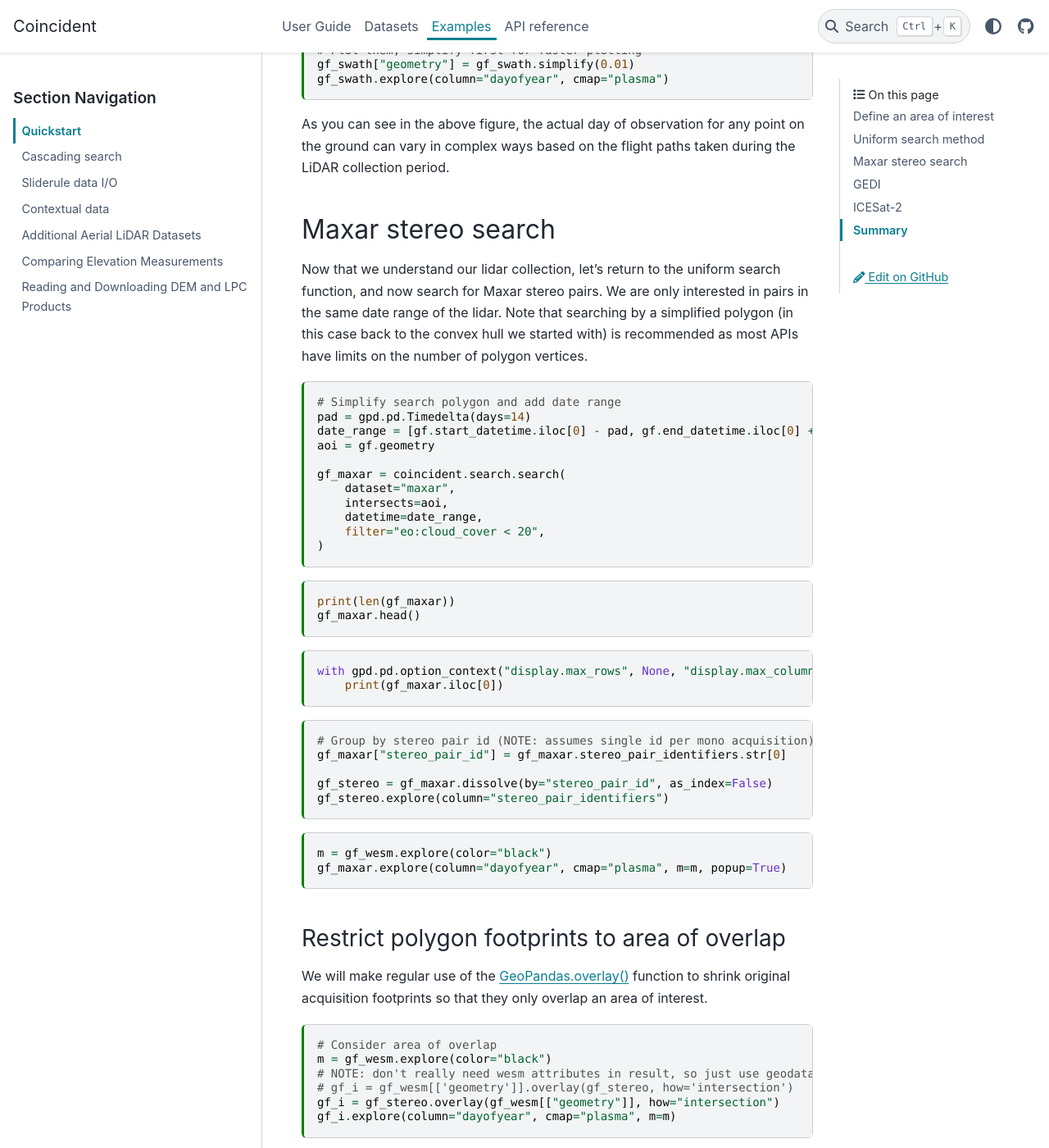
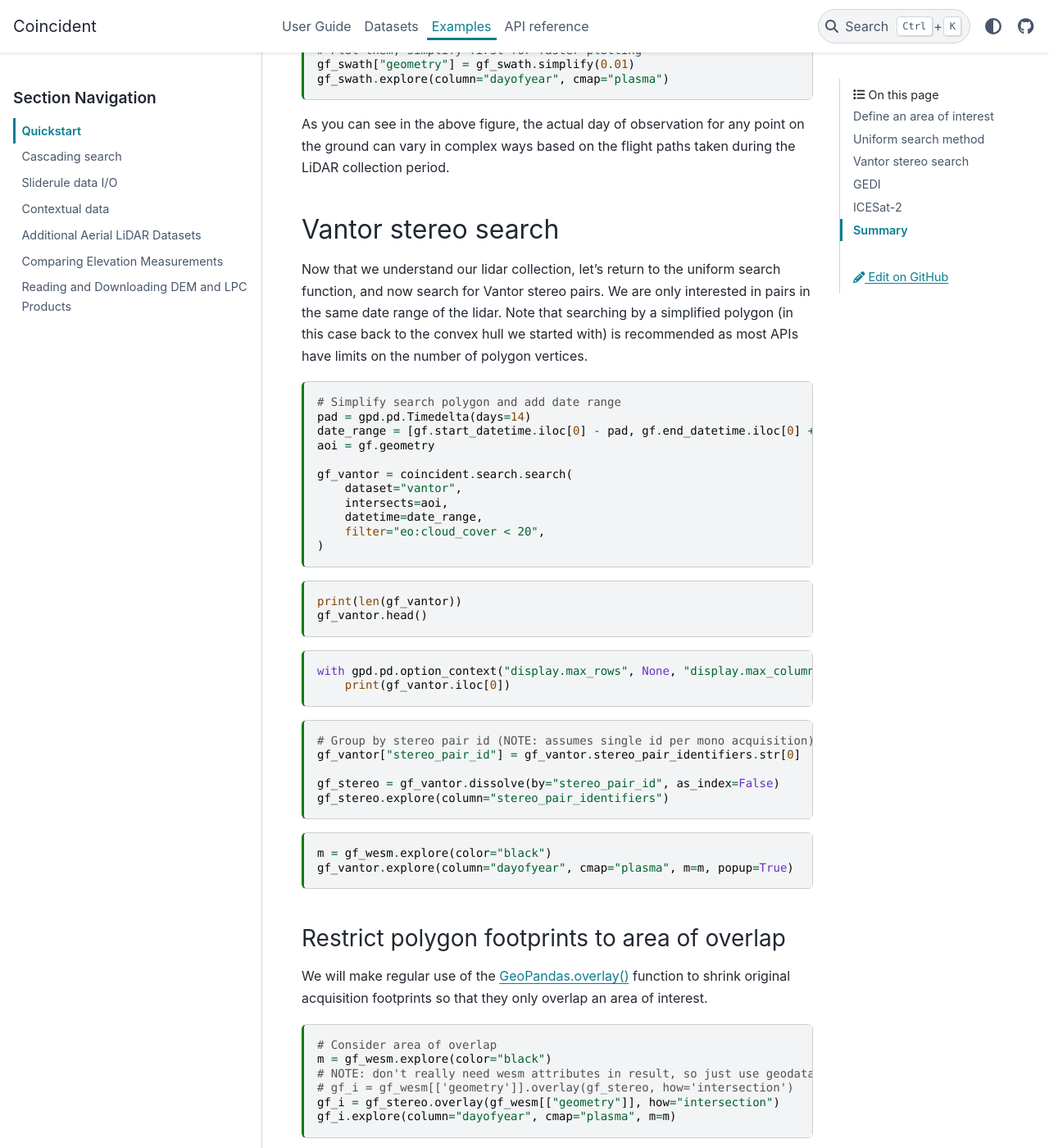
Before and after one commit to uw-cryo/coincident, a Sphinx documentation site: the page built from docs/examples/quickstart.ipynb, in a window 1280 px wide and 1400 px high, scrolled down 3164 px. Shown: the whole window at 82% size. Built offline with Sphinx 7.4.7 and the PyData theme 0.15.4, drawn with Linux system fonts in a browser that asks for light colours; some of the changed text lies outside the part shown.

Commit message:
maxar to vantor in docs

```diff
--- a/docs/api.rst
+++ b/docs/api.rst
@@ -51,7 +51,7 @@ IO
    sliderule.process_atl06sr
    sliderule.sample_raster
    xarray.to_dataset
-   xarray.open_maxar_browse
+   xarray.open_vantor_browse
    xarray.load_usgs_dem
    xarray.load_neon_dem
    xarray.load_noaa_dem
@@ -79,7 +79,7 @@ Plot
    :nosignatures:
    :toctree: generated/
 
-   plot_maxar_browse
+   plot_vantor_browse
    plot_esa_worldcover
    plot_dem
    compare_dems
--- a/docs/datasets/index.md
+++ b/docs/datasets/index.md
@@ -9,7 +9,7 @@ of the data used by this library.
 | Dataset                      | Alias      | Type      | Start      | End        | Extent         | Source                                                                      |
 | ---------------------------- | ---------- | --------- | ---------- | ---------- | -------------- | --------------------------------------------------------------------------- |
 | TanDEM-X                     | tdx        | SAR       | 2007-07-01 |            | global         | [NASA CSDAP](https://csdap.earthdata.nasa.gov/stac/collections/airbus)      |
-| Maxar Stereo                 | maxar      | VHR       | 2007-07-01 |            | global         | [Maxar](https://developers.maxar.com/docs/discovery/)                       |
+| Vantor Stereo                | vantor     | VHR       | 2007-07-01 |            | global         | [Vantor](https://developers.maxar.com/docs/discovery/)                      |
 | Coperincus DEM               | cop30      | SAR       | 2021-04-22 |            | global         | [Microsoft](https://planetarycomputer.microsoft.com/dataset/cop-dem-glo-30) |
 | ICESat-2 ATL06               | atl06      | Altimeter | 2018-10-13 |            | global         | [NASA](https://nsidc.org/data/atl03)                                        |
 | GEDI L2A                     | gedi       | Altimeter | 2019-04-04 | 2023-03-17 | mid-latitudes  | [NASA](https://lpdaac.usgs.gov/products/gedi02_av002/)                      |
@@ -36,7 +36,7 @@ to open an [issue](https://github.com/uw-cryo/coincident/issues).
 
 pcd_background
 pcd
-maxar
+vantor
 G-LiHT
 NCALM
 noaa-coastal-lidar
```
Also changed, not shown: docs/datasets/pcd_background.md (+1 -1 lines), docs/user_guide/installation.md (+2 -2 lines), docs/datasets/pcd.ipynb, docs/datasets/vantor.ipynb, docs/examples/cascading_search.ipynb, docs/examples/quickstart.ipynb, 1 other file.
